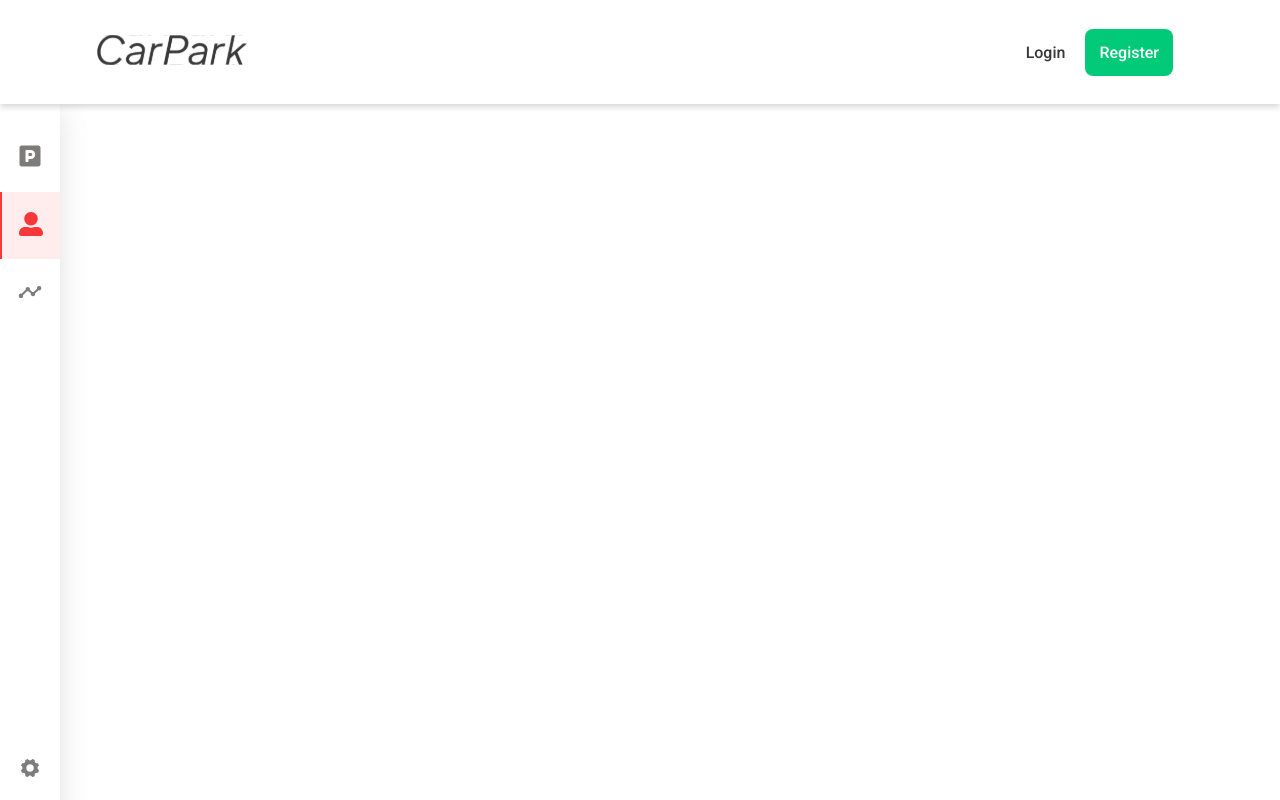
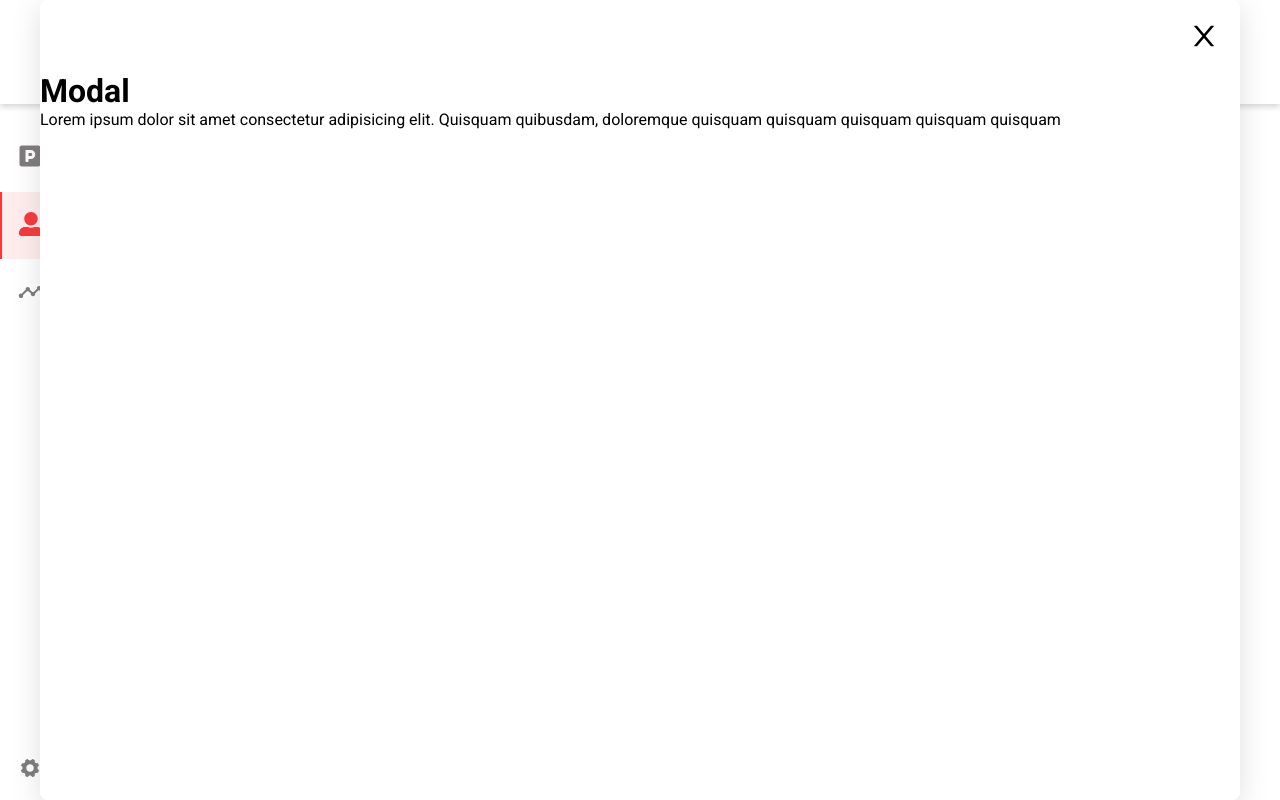
Before and after one commit to joaogabrielramos28/carPark, a Next.js app: page /auth/app/users in a window 1280 px wide. Built offline with nearby package versions, Linux system fonts and the light colour scheme; no server answers.

Commit message:
feat: modal settings + app parent page

```diff
--- a/src/components/NavBar/NavBar.tsx
+++ b/src/components/NavBar/NavBar.tsx
@@ -6,7 +6,10 @@ import { FaParking, FaUserAlt } from "react-icons/fa";
 import { IoAnalyticsSharp } from "react-icons/io5";
 import { IoIosSettings } from "react-icons/io";
 import NavBarItem from "./NavBarItem/NavBarItem";
+import Modal from "../Modal/Modal";
+import { useDashboardContext } from "../../contexts/Dashboard";
 const NavBar = () => {
+  const { settingsIsOpen, handleToggleModal } = useDashboardContext();
   return (
     <Container>
       <ItemsWrapper>
--- a/src/components/NavBar/NavBarItem/NavBarItem.tsx
+++ b/src/components/NavBar/NavBarItem/NavBarItem.tsx
@@ -1,16 +1,15 @@
 import Link from "next/link";
-import React from "react";
+import React, { useState } from "react";
 import { useDashboardContext } from "../../../contexts/Dashboard";
 import { NavItem } from "./styles";
 import { NavBarItemProps } from "./types";
 
 const NavBarItem = ({ icon: Icon, path }: NavBarItemProps) => {
-  const { menuSelected } = useDashboardContext();
+  const { menuSelected, handleToggleModal } = useDashboardContext();
   const totalPath = `/auth/app/${path}`;
-
   if (!path) {
     return (
-      <NavItem>
+      <NavItem onClick={handleToggleModal}>
         <Icon size={24} />
       </NavItem>
     );
--- a/src/contexts/Dashboard/DashboardContext.tsx
+++ b/src/contexts/Dashboard/DashboardContext.tsx
@@ -1,17 +1,30 @@
 import { useRouter } from "next/router";
-import React, { createContext, useEffect } from "react";
+import React, { createContext, useEffect, useState } from "react";
 import { IDashboardContextProps } from "./types";
 
 const DashboardContext = createContext({} as IDashboardContextProps);
 
 const DashboardProvider = ({ children }: { children: React.ReactNode }) => {
-  const [menuSelected, setMenuSelected] = React.useState("");
+  const [menuSelected, setMenuSelected] = useState("");
+  const [settingsIsOpen, setSettingsIsOpen] = useState(true);
   const router = useRouter();
+
+  const handleToggleModal = () => {
+    setSettingsIsOpen(!settingsIsOpen);
+  };
+
   useEffect(() => {
     setMenuSelected(router.pathname);
   }, [router]);
   return (
-    <DashboardContext.Provider value={{ menuSelected, setMenuSelected }}>
+    <DashboardContext.Provider
+      value={{
+        menuSelected,
+        setMenuSelected,
+        settingsIsOpen,
+        handleToggleModal,
+      }}
+    >
       {children}
     </DashboardContext.Provider>
   );
--- a/src/contexts/Dashboard/types.ts
+++ b/src/contexts/Dashboard/types.ts
@@ -1,4 +1,6 @@
 export interface IDashboardContextProps {
   menuSelected: string;
   setMenuSelected: React.Dispatch<React.SetStateAction<string>>;
+  settingsIsOpen: boolean;
+  handleToggleModal: () => void;
 }
--- a/src/contexts/Me/MeContext.tsx
+++ b/src/contexts/Me/MeContext.tsx
@@ -7,7 +7,6 @@ import {
   updateEmail,
 } from "firebase/auth";
 import { getDownloadURL, getStorage, ref, uploadBytes } from "firebase/storage";
-import { parseCookies, setCookie } from "nookies";
 import React, { createContext, useState } from "react";
 import { useLoginContext } from "../Login";
 import { IMeContextProps } from "./types";
--- a/src/pages/auth/app/analytics/index.tsx
+++ b/src/pages/auth/app/analytics/index.tsx
@@ -1,11 +1,11 @@
 import React from "react";
+import App from "..";
 import { Header, NavBar } from "../../../../components";
 
 const Analytics = () => {
   return (
     <>
-      <Header />
-      <NavBar />
+      <App />
     </>
   );
 };
--- a/src/pages/auth/app/index.tsx
+++ b/src/pages/auth/app/index.tsx
@@ -1,11 +1,22 @@
 import React from "react";
-import { Header, NavBar } from "../../../components";
+import { Header, Modal, NavBar } from "../../../components";
+import { useDashboardContext } from "../../../contexts/Dashboard";
 
 const App = () => {
+  const { settingsIsOpen, handleToggleModal } = useDashboardContext();
   return (
     <>
       <Header />
       <NavBar />
+      {settingsIsOpen && (
+        <Modal onClose={handleToggleModal}>
+          <h1>Modal</h1>
+          <p>
+            Lorem ipsum dolor sit amet consectetur adipisicing elit. Quisquam
+            quibusdam, doloremque quisquam quisquam quisquam quisquam quisquam
+          </p>
+        </Modal>
+      )}
     </>
   );
 };
--- a/src/pages/auth/app/parking/index.tsx
+++ b/src/pages/auth/app/parking/index.tsx
@@ -1,12 +1,12 @@
 import Router from "next/router";
 import React from "react";
+import App from "..";
 import { Header, NavBar } from "../../../../components";
 
 const Parking = () => {
   return (
     <>
-      <Header />
-      <NavBar />
+      <App />
     </>
   );
 };
--- a/src/pages/auth/app/users/index.tsx
+++ b/src/pages/auth/app/users/index.tsx
@@ -1,12 +1,11 @@
 import Router from "next/router";
 import React from "react";
-import { Header, NavBar } from "../../../../components";
+import App from "..";
 
 const Users = () => {
   return (
     <>
-      <Header />
-      <NavBar />
+      <App />
     </>
   );
 };
```
